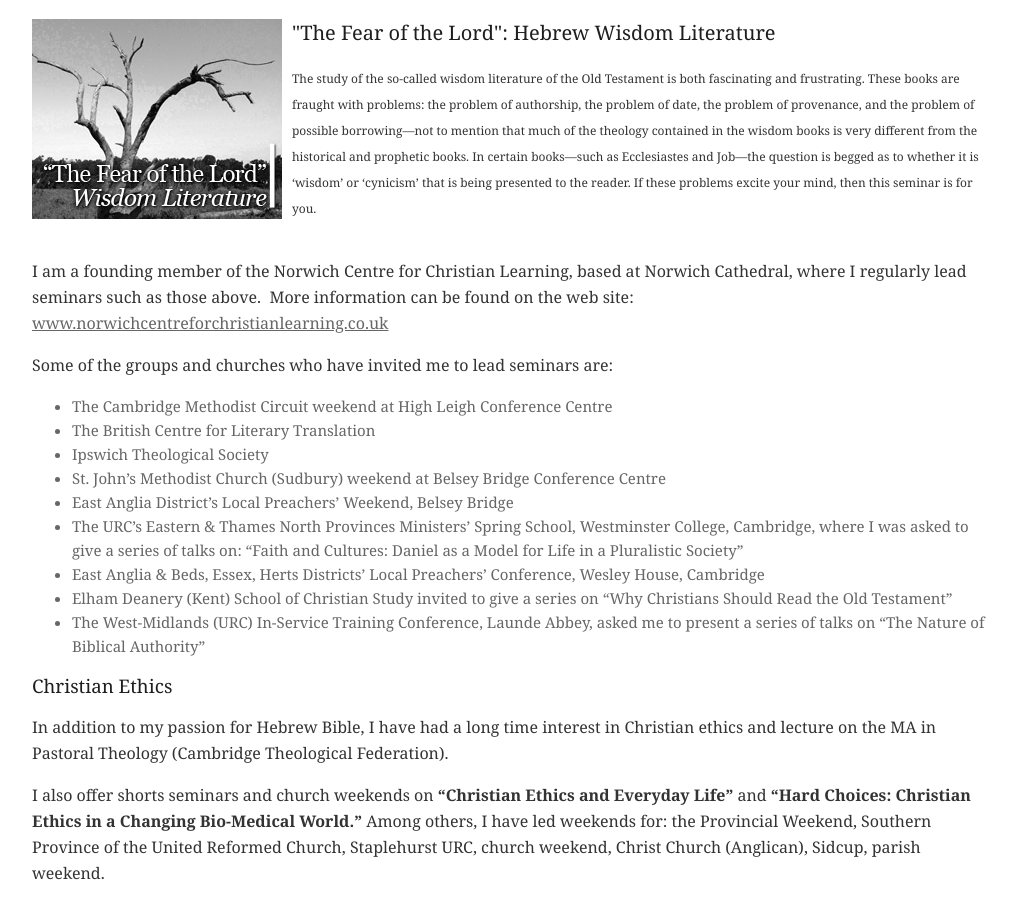
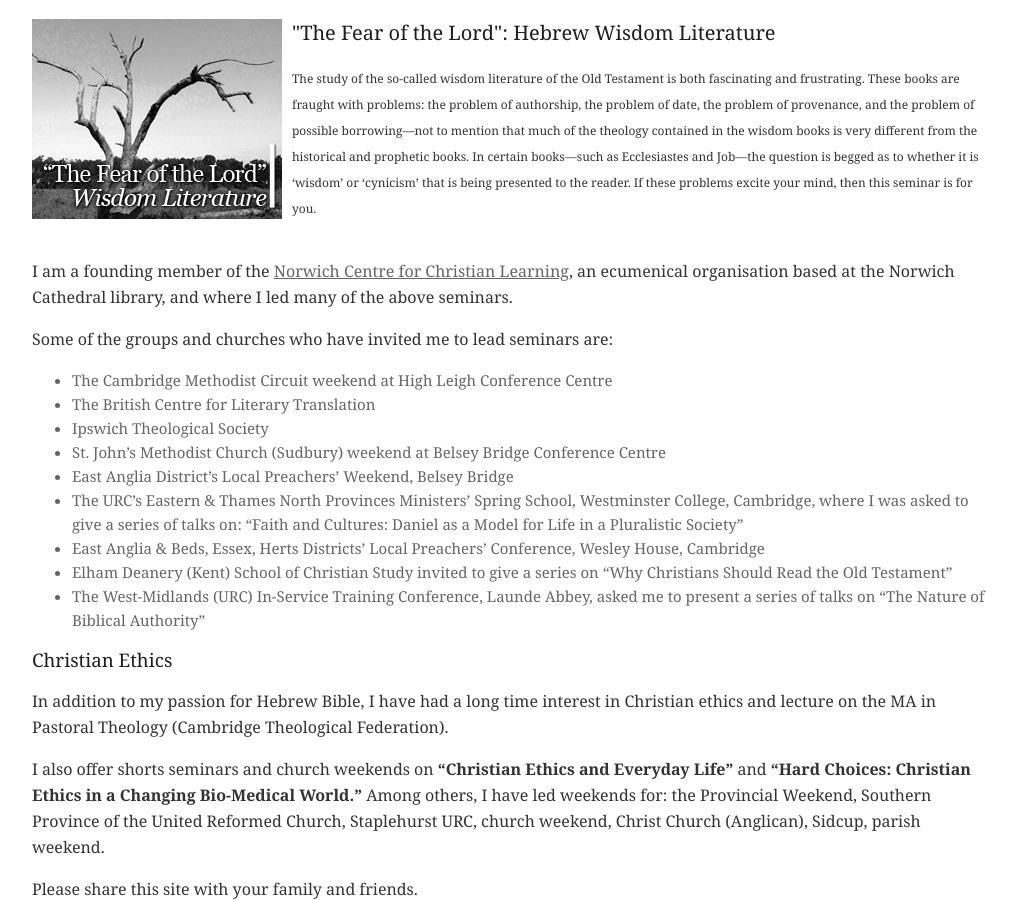
Before and after one commit to jacknlawson/jacknlawson.github.io, a Jekyll site: the page built from joyoftexts.md, in a window 1280 px wide and 900 px high, scrolled down 1917 px. Shown: the whole window, without its empty margins (128-1145 px from the left). Built offline with Jekyll 4.4.1, drawn with Linux system fonts in a browser that asks for light colours; comment, search, counter and statistics services are not loaded.

Commit message:
A couple of minor tweaks to the content

```diff
--- a/_includes/header.html
+++ b/_includes/header.html
@@ -28,7 +28,7 @@
       <li><a href="/joyoftexts">The Joy of Texts</a></li>
             <li><a href="/biblicalhebrew">Biblical Hebrew</a></li>
             <li><a href="/costs">Costs</a></li>
-            <li><a href="/montgomerytrust">Montgomery Trust</a></li>
+
     </ul>
     </li>
     <li><a href="/research">Research</a>
--- a/joyoftexts.md
+++ b/joyoftexts.md
@@ -5,7 +5,7 @@
   Joy of Texts
 permalink: /joyoftexts/
 ---
-I am a founding member of the Norwich Centre for Christian Learning, based at Norwich Cathedral, where I regularly lead seminars such as those above.  More information can be found on the web site: [www.norwichcentreforchristianlearning.co.uk](http://www.norwichcentreforchristianlearning.co.uk/)
+I am a founding member of the [Norwich Centre for Christian Learning](http://www.norwichcentreforchristianlearning.co.uk/), an ecumenical organisation based at the Norwich Cathedral library, and where I led many of the above seminars.
 
 Some of the groups and churches who have invited me to lead seminars are:
 
```
